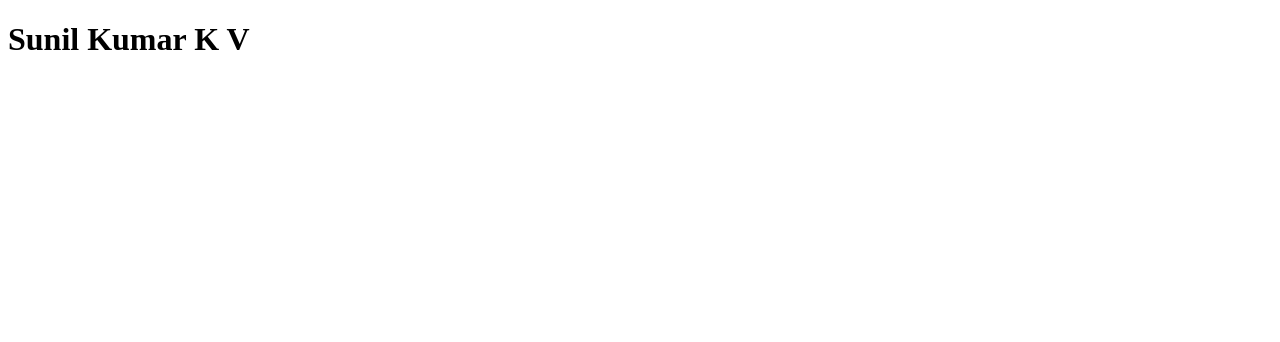
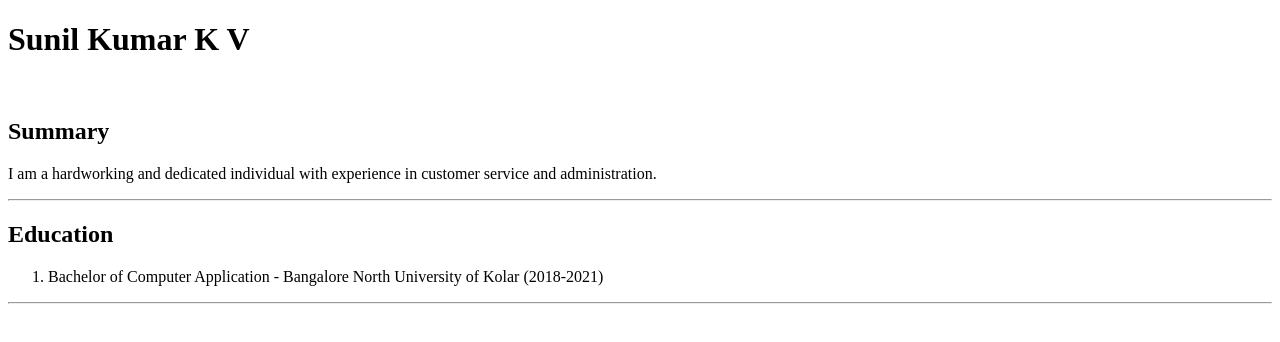
Before and after one commit to Sunil-Kumar-KV/Resume-portfolio, a plain HTML site: page index.html in a window 1280 px wide. Drawn offline with Linux system fonts and the light colour scheme.

Commit message:
Update index.html

```diff
--- a/index.html
+++ b/index.html
@@ -9,6 +9,11 @@
 <body>
   <h1>Sunil Kumar K V</h2>
   <img src="" alt="">
-
+    <h2>Summary</h2>
+    <p>I am a hardworking and dedicated individual with experience in customer service and administration.</p>
+    <hr />
+    <h2>Education</h2>
+    <ol><li>Bachelor of Computer Application - Bangalore North University of Kolar (2018-2021)</li></ol>
+    <hr />
 </body>
 </html>
```
